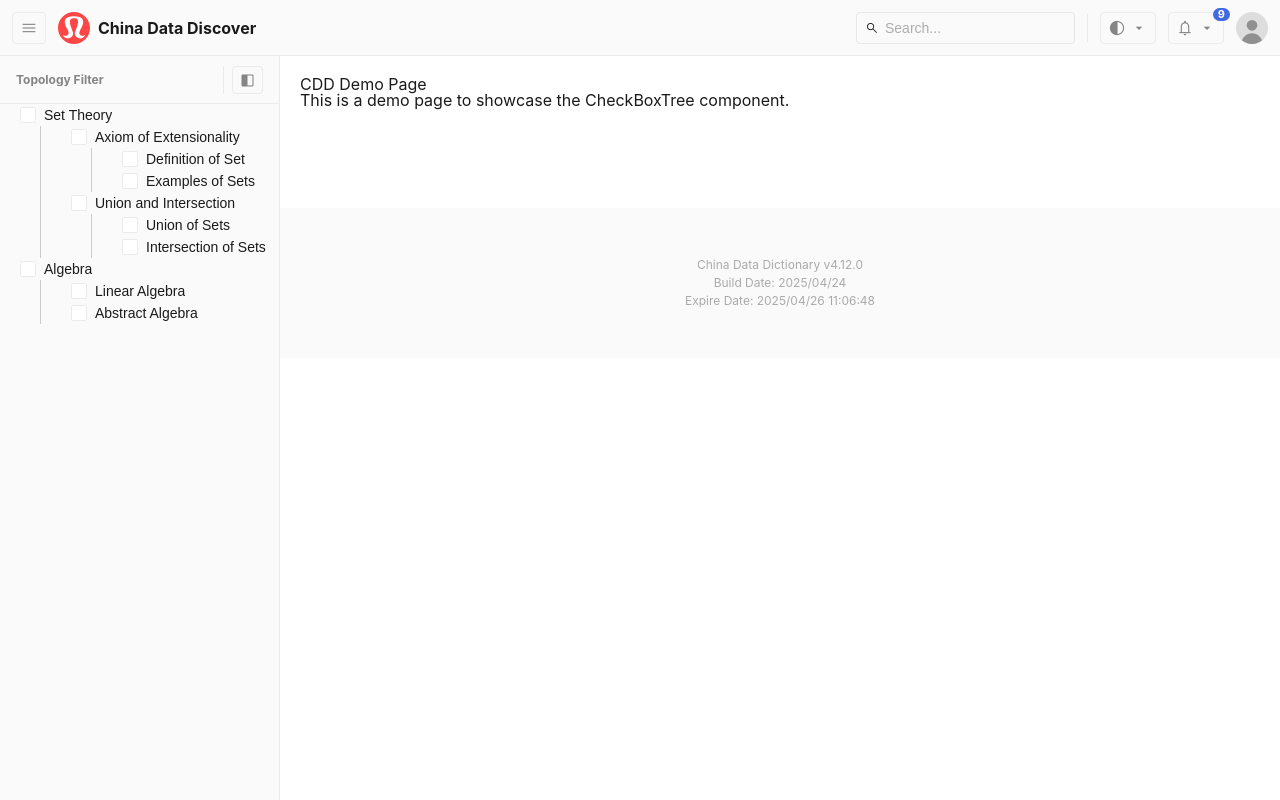
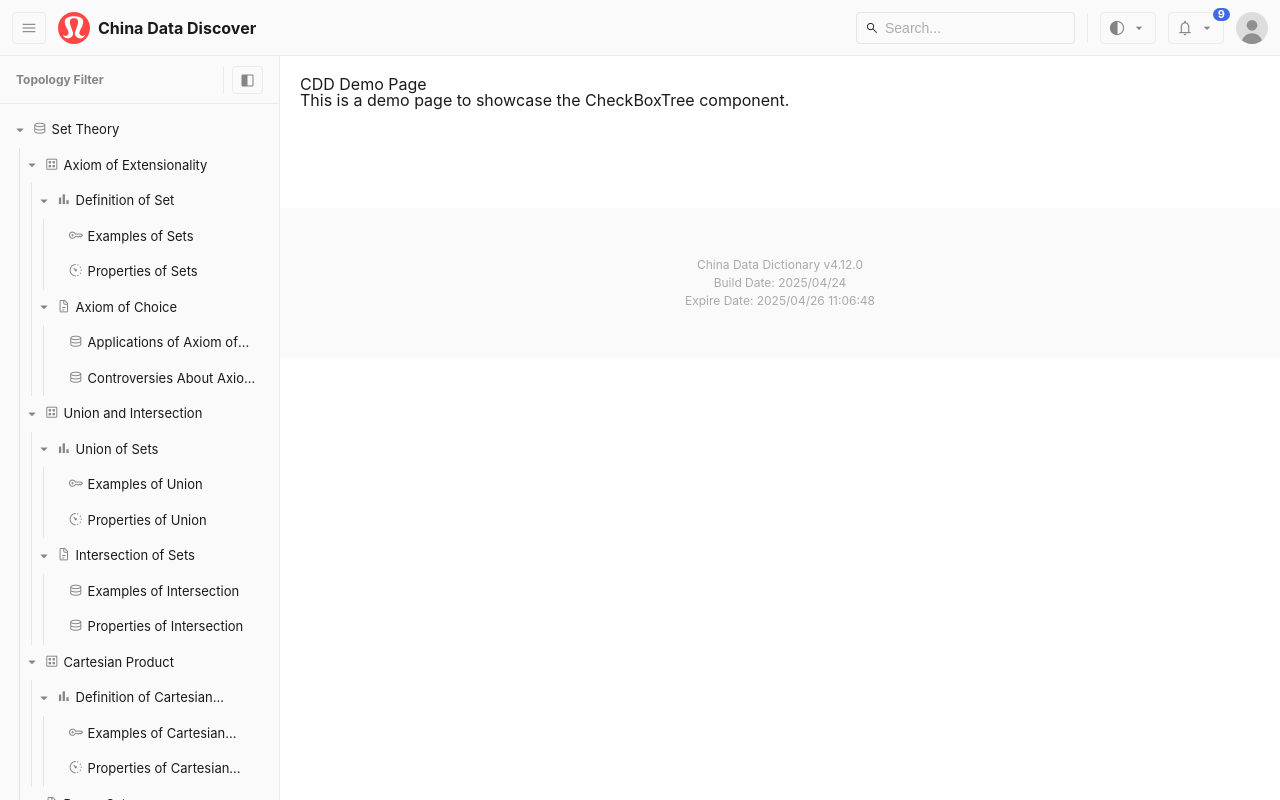
Before and after one commit to WenchuanLiliZhao/Lulu-Design-System, a React (Vite) app in the folder app/: page /cdd-topology-demo in a window 1280 px wide. Built offline with nearby package versions, Linux system fonts and the light colour scheme.

Commit message:
remove CheckBoxTree

```diff
--- a/app/src/Components/TreeExplorer/CheckBoxTree.module.scss
+++ /dev/null
@@ -1,19 +0,0 @@
-.check-box-tree {
-  font-family: Arial, sans-serif;
-  font-size: 14px;
-  color: #333;
-}
-
-.tree-node {
-  margin-left: 20px;
-}
-
-.tree-children {
-  margin-left: 20px;
-  border-left: 1px solid #ccc;
-  padding-left: 10px;
-}
-
-input[type="checkbox"] {
-  margin-right: 8px;
-}
--- a/app/src/Components/TreeExplorer/CheckBoxTree.tsx
+++ /dev/null
@@ -1,51 +0,0 @@
-import React, { useState } from "react";
-import styles from "./CheckBoxTree.module.scss";
-import { CheckboxLabel } from "../Label/CheckBox";
-
-export interface TreeNode {
-  id: string;
-  label: string;
-  children?: TreeNode[];
-}
-
-interface CheckBoxTreeProps {
-  data: TreeNode[];
-  onChange?: (selectedIds: string[]) => void;
-}
-
-export const CheckBoxTree: React.FC<CheckBoxTreeProps> = ({ data, onChange }) => {
-  const [selectedIds, setSelectedIds] = useState<string[]>([]);
-
-  const handleToggle = (id: string) => {
-    setSelectedIds((prev) => {
-      const isSelected = prev.includes(id);
-      const newSelectedIds = isSelected
-        ? prev.filter((item) => item !== id)
-        : [...prev, id];
-
-      if (onChange) {
-        onChange(newSelectedIds);
-      }
-
-      return newSelectedIds;
-    });
-  };
-
-  const renderTree = (nodes: TreeNode[]) => {
-    return nodes.map((node) => (
-      <div key={node.id} className={styles["tree-node"]}>
-        <CheckboxLabel
-          id={node.id}
-          text={node.label}
-          checked={selectedIds.includes(node.id)}
-          onToggle={handleToggle}
-        />
-        {node.children && (
-          <div className={styles["tree-children"]}>{renderTree(node.children)}</div>
-        )}
-      </div>
-    ));
-  };
-
-  return <div className={styles["check-box-tree"]}>{renderTree(data)}</div>;
-};
--- a/app/src/Components/TreeExplorer/Example_CheckBoxTreeData.tsx
+++ /dev/null
@@ -1,34 +0,0 @@
-import { TreeNode } from "./CheckBoxTree";
-
-export const exampleTreeData: TreeNode[] = [
-  {
-    id: "1",
-    label: "Set Theory",
-    children: [
-      {
-        id: "1-1",
-        label: "Axiom of Extensionality",
-        children: [
-          { id: "1-1-1", label: "Definition of Set" },
-          { id: "1-1-2", label: "Examples of Sets" },
-        ],
-      },
-      {
-        id: "1-2",
-        label: "Union and Intersection",
-        children: [
-          { id: "1-2-1", label: "Union of Sets" },
-          { id: "1-2-2", label: "Intersection of Sets" },
-        ],
-      },
-    ],
-  },
-  {
-    id: "2",
-    label: "Algebra",
-    children: [
-      { id: "2-1", label: "Linear Algebra" },
-      { id: "2-2", label: "Abstract Algebra" },
-    ],
-  },
-];
--- a/app/src/Components/TreeExplorer/TreeExplorer.tsx
+++ b/app/src/Components/TreeExplorer/TreeExplorer.tsx
@@ -30,6 +30,8 @@ import { PageIcon } from "../../ObjectShapes/PageShape";
 interface TreeExplorerProps {
   data: TreeNodesType[];
   expand?: boolean;
+  useAs: "page-tree" | "filter-tree"; // Specify the type of tree being used
+  // 指定树的使用类型
 }
 
 const TreeNodeComponent: React.FC<{
--- a/app/src/Pages/Demos/CDD/CDD_SiteConfig.tsx
+++ b/app/src/Pages/Demos/CDD/CDD_SiteConfig.tsx
@@ -23,8 +23,6 @@ import { Example_TreeNodeMaps } from "../../../ObjectShapes/ExampleData/Example_
 import { MenuItem } from "../../../Components/Dropdown/MenuItem";
 import { FilterableDropdown } from "../../../Components/Dropdown/FilterableDropdown";
 import { TextSwitch } from "../../../Components/SmallElements/Switch";
-import { CheckBoxTree } from "../../../Components/TreeExplorer/CheckBoxTree";
-import { exampleTreeData } from "../../../Components/TreeExplorer/Example_CheckBoxTreeData";
 
 export const CDD_SiteInfo: SiteInfoType = {
   title: "China Data Dictionary",
@@ -169,7 +167,7 @@ export const CDD_DataPageLayout: React.FC<CDD_BasicLayoutProps> = ({
         }
         sidebar={{
           title: "Data Dictionary",
-          content: <TreeExplorer data={Example_TreeNodeMaps.Math} />,
+          content: <TreeExplorer data={Example_TreeNodeMaps.Math} useAs="page-tree" />,
           headerControls: [
             <Dropdown
               trigger={
@@ -367,7 +365,7 @@ export const CDD_TopologyLayout: React.FC<CDD_BasicLayoutProps> = ({
         }
         sidebar={{
           title: "Topology Filter",
-          content: <CheckBoxTree data={exampleTreeData} />, // Sidebar with CheckBoxTree
+          content: <TreeExplorer data={Example_TreeNodeMaps.Math} useAs="filter-tree" />, // Sidebar with CheckBoxTree
         }}
       />
     </>
--- a/app/src/Pages/Main/Home.tsx
+++ b/app/src/Pages/Main/Home.tsx
@@ -1,5 +1,3 @@
-import { TreeExplorer } from "../../Components/TreeExplorer/TreeExplorer";
-import { Example_TreeNodeMaps } from "../../ObjectShapes/ExampleData/Example_TreeNodes";
 import { PageShape } from "../../ObjectShapes/PageShape";
 
 const Home: PageShape = {
@@ -13,7 +11,6 @@ const Home: PageShape = {
   content: (
     <>
       <h1>Hello World</h1>
-      <TreeExplorer data={Example_TreeNodeMaps.Math} />
     </>
   ),
 };
```
